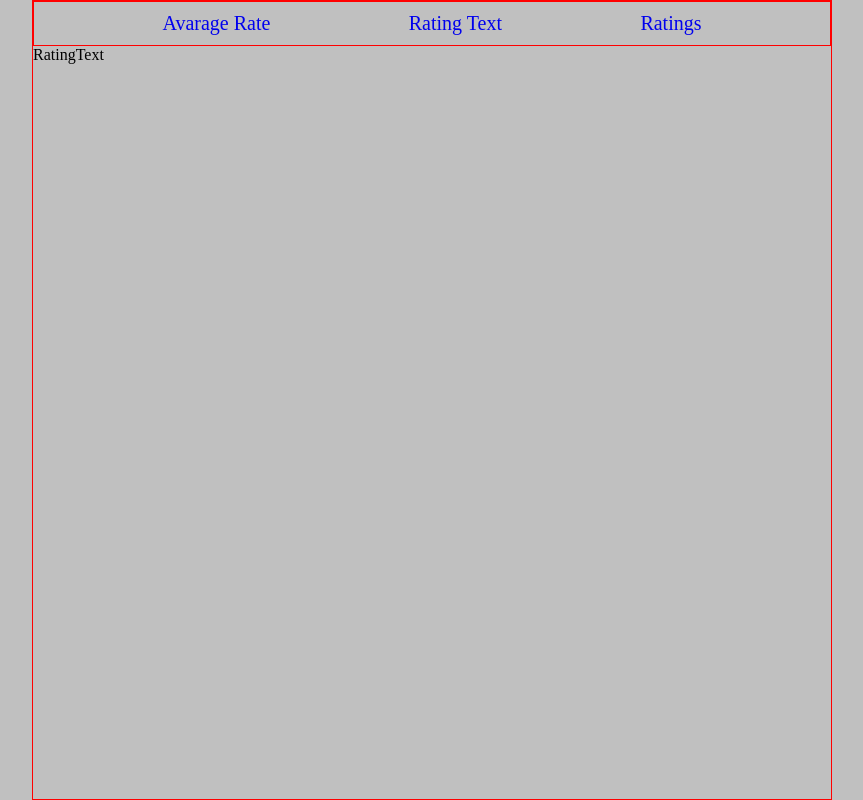
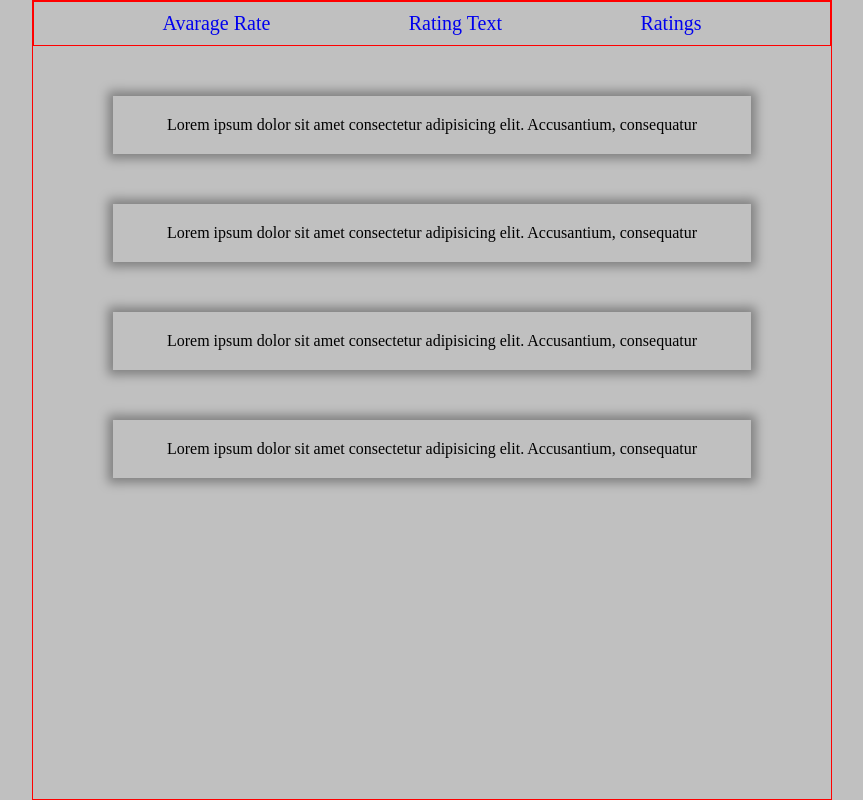
Before and after one commit to Alkibijad/React_RatingApp, a React (Create React App) app in the folder rating_app/: page /RatingText in a window 1280 px wide. Shown: the whole page, without its empty margins (208-1071 px from the left). Built offline with nearby package versions, Linux system fonts and the light colour scheme.

Commit message:
Complete

```diff
--- a/rating_app/src/App.js
+++ b/rating_app/src/App.js
@@ -20,7 +20,7 @@ function App() {
 
       <Routes>
         <Route path="/AvarageRate" element={<AverageRate feedback={feedback } />} />
-        <Route path="/RatingText" element={<RatingText />} />
+        <Route path="/RatingText" element={<RatingText feedback={ feedback} />} />
         <Route path="/Ratings" element={<Ratings feedback={feedback } />} />
       </Routes>
     </div>
--- a/rating_app/src/components/RatingText.jsx
+++ b/rating_app/src/components/RatingText.jsx
@@ -1,8 +1,12 @@
 import React from 'react'
 
-function RatingText() {
+function RatingText({ feedback}) {
   return (
-    <div>RatingText</div>
+    feedback.map((item) => {
+      return <div key={item.id} className='rating_text'>
+        <p className='single_rate'>{ item.text}</p>
+      </div>
+    })
   )
 }
 
--- a/rating_app/src/styles/index.css
+++ b/rating_app/src/styles/index.css
@@ -41,4 +41,15 @@ a {
   text-align: center;
   font-size: 30px;
   padding: 50px;
+}
+
+.rating_text {
+  text-align: center;
+  margin-top: 50px;
+}
+.rating_text .single_rate {
+  box-shadow: 0px 0px 10px 5px grey;
+  width: 80%;
+  margin: 0 auto;
+  padding: 20px;
 }/*# sourceMappingURL=index.css.map */
--- a/rating_app/src/styles/index.scss
+++ b/rating_app/src/styles/index.scss
@@ -29,15 +29,26 @@ a {
     margin: 10px;
     a {
       font-size: 20px;
-
-
     }
   }
 }
 
-.average_num{
-    border: 1px solid red;
-    text-align: center;
-    font-size: 30px;
-    padding: 50px;
+.average_num {
+  border: 1px solid red;
+  text-align: center;
+  font-size: 30px;
+  padding: 50px;
 }
+
+.rating_text {
+  text-align: center;
+  margin-top: 50px;
+  .single_rate {
+    box-shadow: 0px 0px 10px 5px grey;
+    width: 80%;
+    margin:  0 auto;
+    padding: 20px;
+
+
+  }
+}
```
Also changed, not shown: 1 other file (tests, documents, lock files or other folders).
